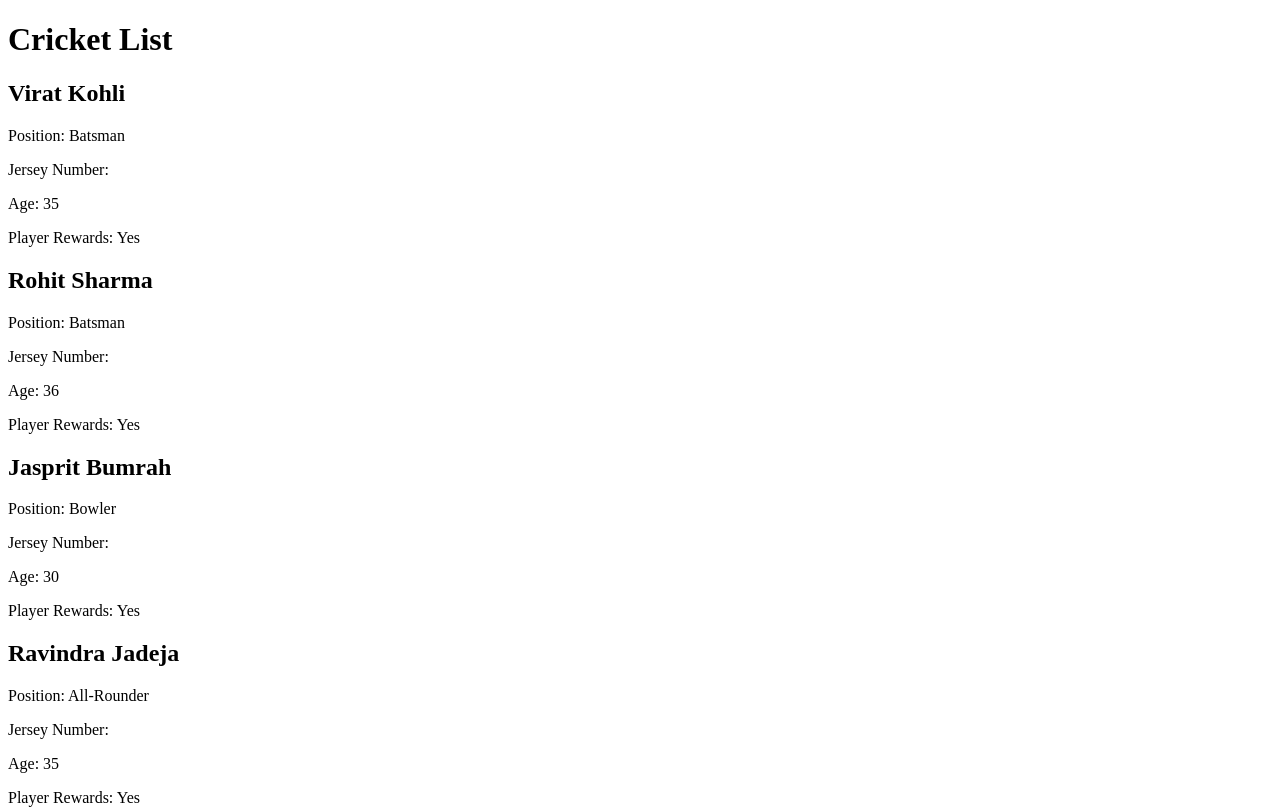
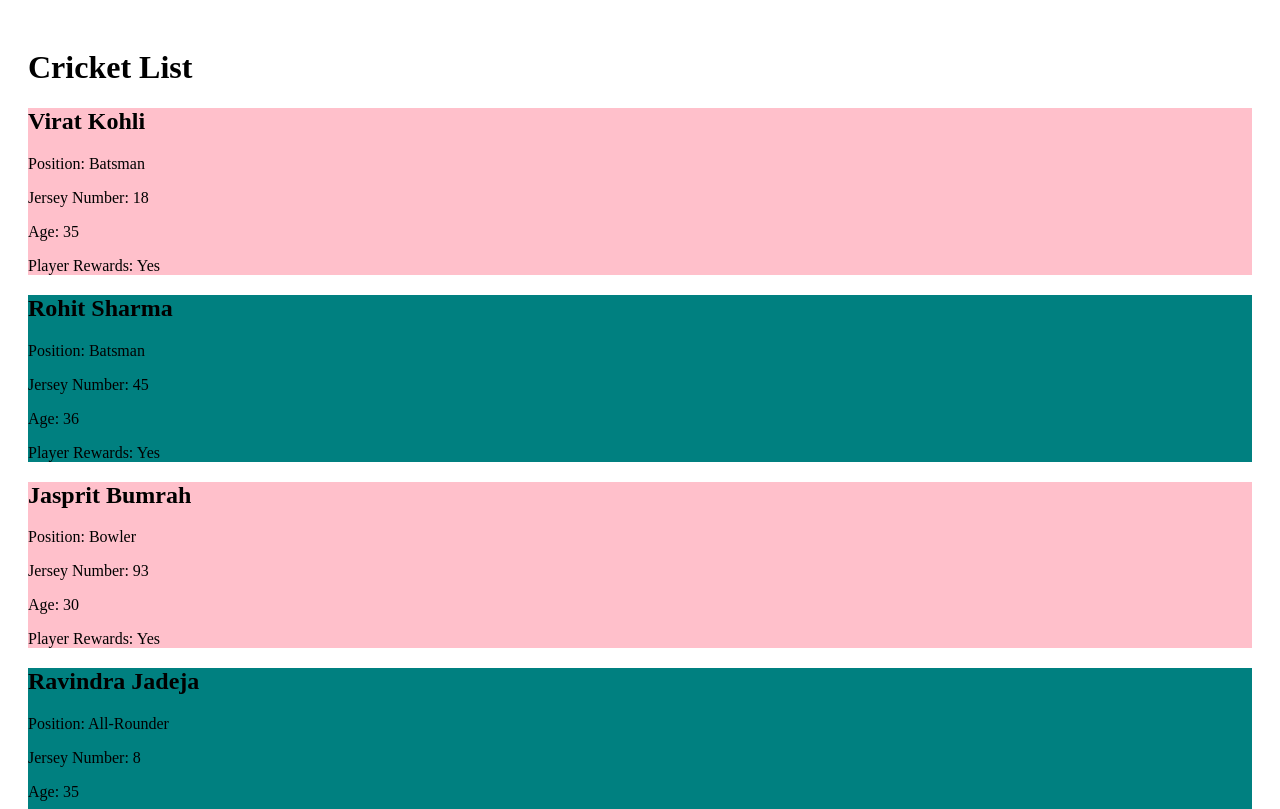
Before and after one commit to Parimal30/Parimal_Ballar_Learning_Angular, an Angular app: page / in a window 1280 px wide. Shown: the top 809 px of the page. Built offline with nearby package versions, Linux system fonts and the light colour scheme.

Commit message:
completed step 11, 12 and completed assignment 3

```diff
--- a/src/app/Shared/Models/Cricket.ts
+++ b/src/app/Shared/Models/Cricket.ts
@@ -4,5 +4,6 @@ export interface Cricket {
   playerJerseyNumber: number,
   playerAge: number;
   isplayerawards?:boolean;
+  bgClass: string;
 
 }
--- a/src/app/app.component.ts
+++ b/src/app/app.component.ts
@@ -1,6 +1,5 @@
 import { Component } from '@angular/core';
 import { RouterOutlet } from '@angular/router';
-import {Cricket} from './Shared/Models/Cricket';
 import {JsonPipe, NgForOf} from '@angular/common';
 import {CricketListComponent} from './cricket-list/cricket-list.component';
 
@@ -12,16 +11,5 @@ import {CricketListComponent} from './cricket-list/cricket-list.component';
   styleUrl: './app.component.css'
 })
 export class AppComponent {
-  title = 'Assignment 2 Parimal-Ballar-Learning-Angular';
-
-  cricket1: Cricket = {playerName:"MS Dhoni", playerPosition:"Wicket keeper", playerJerseyNumber:7 ,playerAge:43 , isplayerawards:true };
-  cricket2: Cricket = {playerName:"Virat Kohli", playerPosition:"Batsman", playerJerseyNumber:18 ,playerAge:36 , isplayerawards:true };
-  cricket3: Cricket = {playerName:"Yuvraj Singh ", playerPosition:"Batsman", playerJerseyNumber:12 ,playerAge:43 , isplayerawards:false };
-  cricket4: Cricket = {playerName:"Jasprit Bumrah", playerPosition:"Bowler", playerJerseyNumber:93 ,playerAge:31 , isplayerawards:true };
-  cricket5: Cricket = {playerName:"Mohammed Siraj", playerPosition:"Bowler", playerJerseyNumber:73 ,playerAge:30 , isplayerawards:true};
-  cricket6: Cricket = {playerName:"Parimal Ballar", playerPosition:"All rounder", playerJerseyNumber:10 ,playerAge:21 , isplayerawards:false};
-
-
-
-  cricketlists: Cricket[] = [this.cricket1, this.cricket2, this.cricket3, this.cricket4, this.cricket5, this.cricket6];
+  title = `Assignment 2 Parimal-Ballar-Learning-Angular`;
 }
--- a/src/app/cricket-list/cricket-list.component.css
+++ b/src/app/cricket-list/cricket-list.component.css
@@ -0,0 +1,11 @@
+.pink-bg{
+  background-color: pink;
+}
+
+.teal-bg{
+  background-color: teal;
+}
+
+.container{
+  padding: 20px;
+}
--- a/src/app/cricket-list/cricket-list.component.html
+++ b/src/app/cricket-list/cricket-list.component.html
@@ -1,6 +1,6 @@
 <div class="container">
   <h1>Cricket List</h1>
-  <div *ngFor = "let cricket of cricketlist">
+  <div *ngFor = "let cricket of cricketlist" [ngClass]="cricket.bgClass">
     <h2>{{cricket.playerName}}</h2>
     <p>Position: {{cricket.playerPosition}}</p>
     <p>Jersey Number: {{cricket.playerJerseyNumber}}</p>
--- a/src/app/cricket-list/cricket-list.component.ts
+++ b/src/app/cricket-list/cricket-list.component.ts
@@ -1,22 +1,22 @@
 import { Component } from '@angular/core';
 import {Cricket} from '../Shared/Models/Cricket';
 import {CricketListItemComponent} from '../cricket-list-item/cricket-list-item.component';
-import {NgForOf} from '@angular/common';
+import {NgClass, NgForOf} from '@angular/common';
 
 @Component({
   selector: 'app-cricket-list',
-  imports: [NgForOf,CricketListItemComponent],
+  imports: [NgForOf, CricketListItemComponent, NgClass],
   templateUrl: './cricket-list.component.html',
   standalone: true,
   styleUrl: './cricket-list.component.css'
 })
 export class CricketListComponent {
-  cricket1: Cricket = {playerName: "Virat Kohli", playerPosition: "Batsman", playerAge: "35", isplayerawards: true};
-  cricket2: Cricket = {playerName: "Rohit Sharma", playerPosition: "Batsman", playerAge: "36", isplayerawards: true};
-  cricket3: Cricket = {playerName: "Jasprit Bumrah", playerPosition: "Bowler", playerAge: "30", isplayerawards: true};
-  cricket4: Cricket = {playerName: "Ravindra Jadeja", playerPosition: "All-Rounder", playerAge: "35", isplayerawards: true};
-  cricket5: Cricket = {playerName: "KL Rahul", playerPosition: "Wicketkeeper-Batsman", playerAge: "32", isplayerawards: true};
-  cricket6: Cricket = {playerName: "Shubman Gill", playerPosition: "Batsman", playerAge: "24", isplayerawards: true};
+  cricket1: Cricket = {playerName: "Virat Kohli", playerJerseyNumber:18, playerPosition: "Batsman", playerAge: 35, isplayerawards: true, bgClass: "pink-bg"};
+  cricket2: Cricket = {playerName: "Rohit Sharma", playerPosition: "Batsman", playerJerseyNumber: 45,playerAge: 36, isplayerawards: true, bgClass: "teal-bg"};
+  cricket3: Cricket = {playerName: "Jasprit Bumrah", playerJerseyNumber: 93, playerPosition: "Bowler", playerAge: 30, isplayerawards: true, bgClass: "pink-bg"};
+  cricket4: Cricket = {playerName: "Ravindra Jadeja", playerJerseyNumber: 8, playerPosition: "All-Rounder", playerAge: 35, isplayerawards: true, bgClass: "teal-bg"};
+  cricket5: Cricket = {playerName: "KL Rahul", playerJerseyNumber: 1, playerPosition: "Wicketkeeper-Batsman", playerAge: 32, isplayerawards: true, bgClass: "pink-bg"};
+  cricket6: Cricket = {playerName: "Shubman Gill", playerJerseyNumber: 77, playerPosition: "Batsman", playerAge: 24, isplayerawards: true, bgClass: "teal-bg"};
 
   cricketlist: Cricket[] = [this.cricket1, this.cricket2, this.cricket3, this.cricket4, this.cricket5, this.cricket6];
 
```
